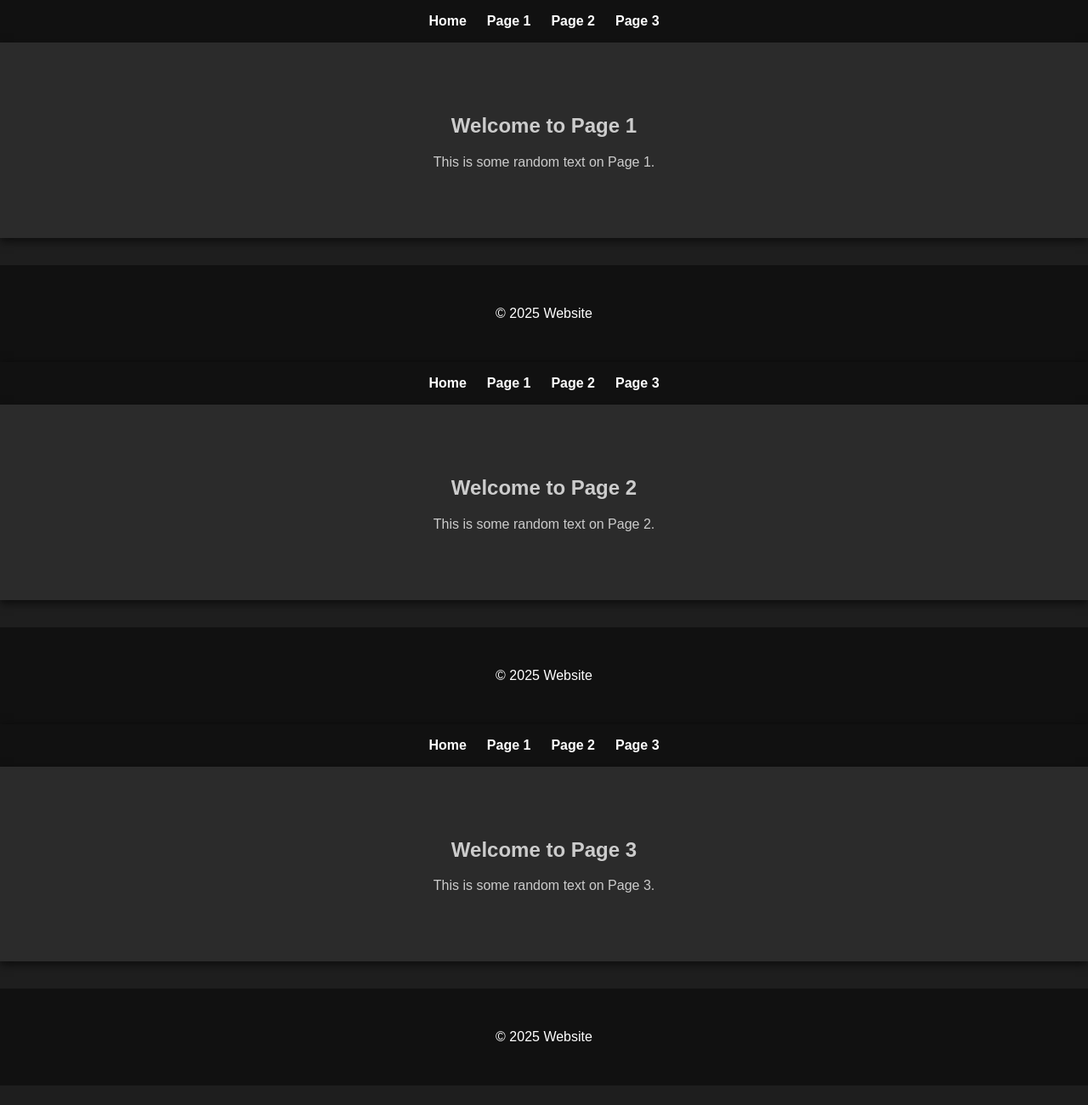
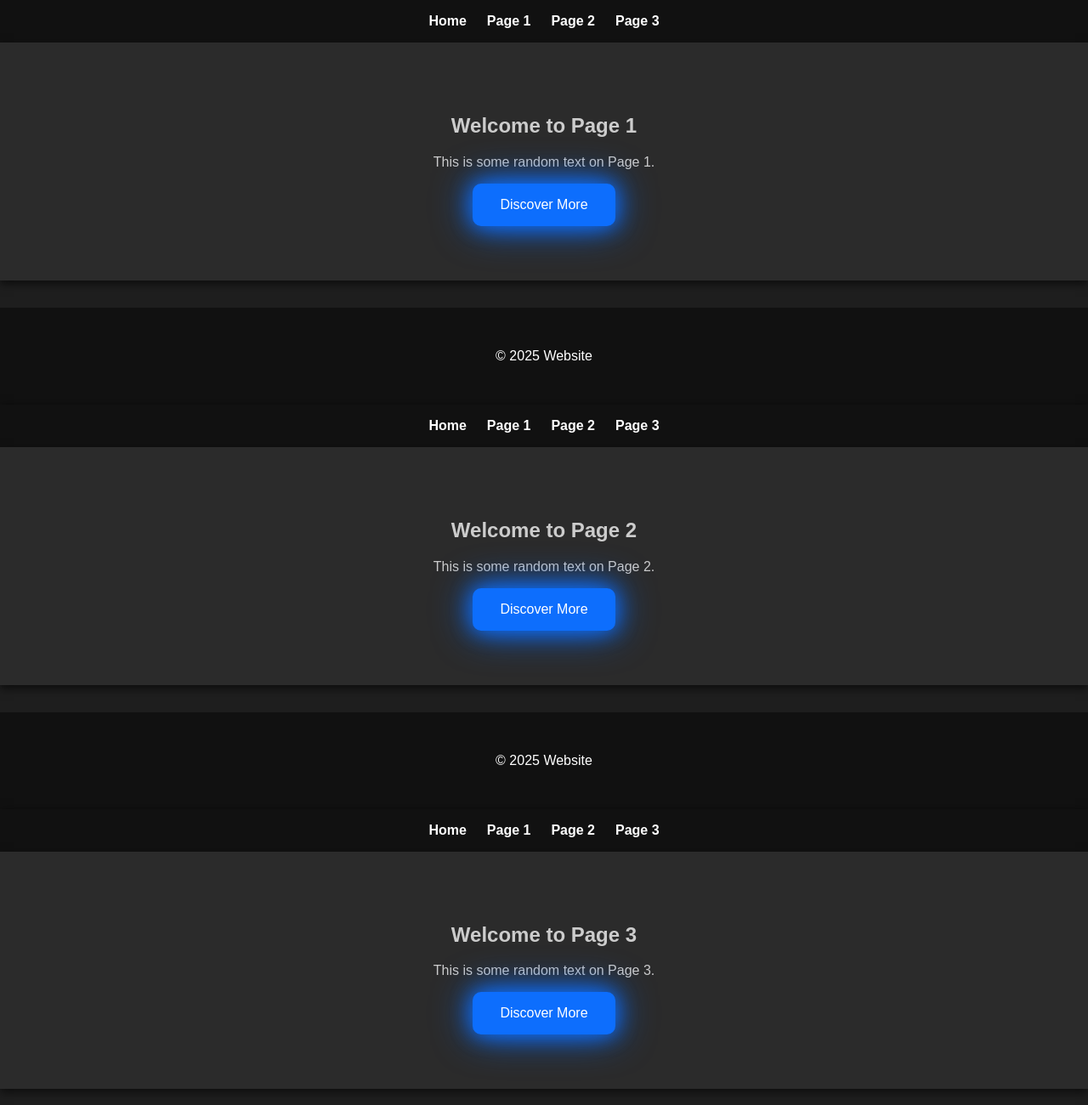
Before and after one commit to TinPotter/Testing, a plain HTML site: page index.html in a window 1280 px wide. Shown: the top 1300 px of the page at 85% size. Before the commit the page ends 1277 px from the top, so only its background shows below. Drawn offline with Linux system fonts and the light colour scheme.

Commit message:
Update index.html

```diff
--- a/index.html
+++ b/index.html
@@ -20,6 +20,7 @@
 <section>
     <h2>Welcome to Page 1</h2>
     <p>This is some random text on Page 1.</p>
+    <button>Discover More</button>
 </section>
 <footer>
     <p>&copy; 2025 Website</p>
@@ -49,6 +50,7 @@
 <section>
     <h2>Welcome to Page 2</h2>
     <p>This is some random text on Page 2.</p>
+    <button>Discover More</button>
 </section>
 <footer>
     <p>&copy; 2025 Website</p>
@@ -78,6 +80,7 @@
 <section>
     <h2>Welcome to Page 3</h2>
     <p>This is some random text on Page 3.</p>
+    <button>Discover More</button>
 </section>
 <footer>
     <p>&copy; 2025 Website</p>
```
